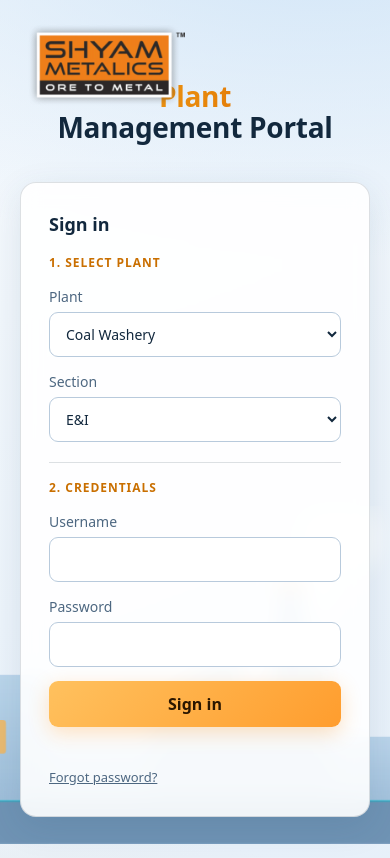
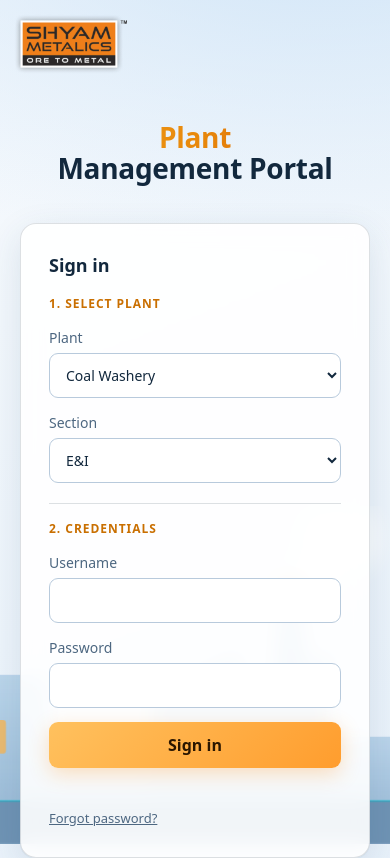
Before and after one commit to Padmalochanj1/cmms-portal, a plain HTML site: page index.html in a window 390 px wide. Shown: the top 858 px of the page. Drawn offline with Linux system fonts and the light colour scheme; a script that the page names is missing.

Commit message:
Implement responsive styles for mobile view
Add responsive styles for mark and hero classes in media query.

```diff
--- a/css/landing.css
+++ b/css/landing.css
@@ -57,3 +57,15 @@ select option{color:#000}select:disabled{opacity:.6}
 .acct{margin:-6px 0 14px;display:flex;gap:10px;flex-wrap:wrap;justify-content:center}.okmsg{color:#1b7f4b;min-height:1.4em;margin:0 0 8px;text-align:center}
 .card.wide{width:min(660px,100%)}.pform button{margin-top:6px}.ut{width:100%;border-collapse:collapse}.ut th,.ut td{padding:7px 8px;border-bottom:1px solid var(--line);text-align:left}.ut th{font-size:12px;color:var(--mut)}.wrap{overflow-x:auto}
 .temp{background:rgba(255,157,46,.12);border:1px solid rgba(255,157,46,.5);padding:12px;border-radius:9px;margin:12px 0}.temp code{font-size:18px;color:var(--amberd);letter-spacing:.05em}
+@media (max-width: 600px) {
+    .mark {
+        top: 12px;
+        left: 12px;
+        width: 115px;
+        height: 64px;
+    }
+
+    .hero {
+        padding-top: 100px;
+    }
+}
```
